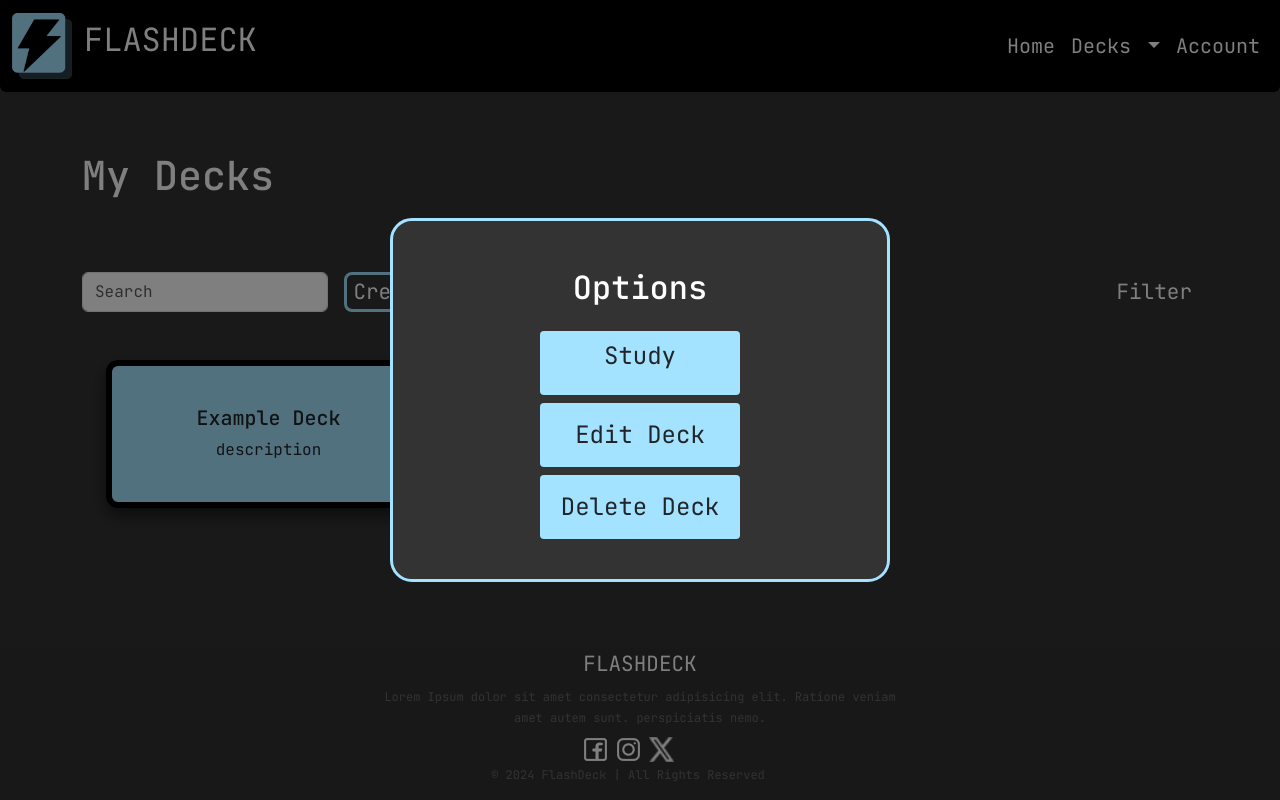
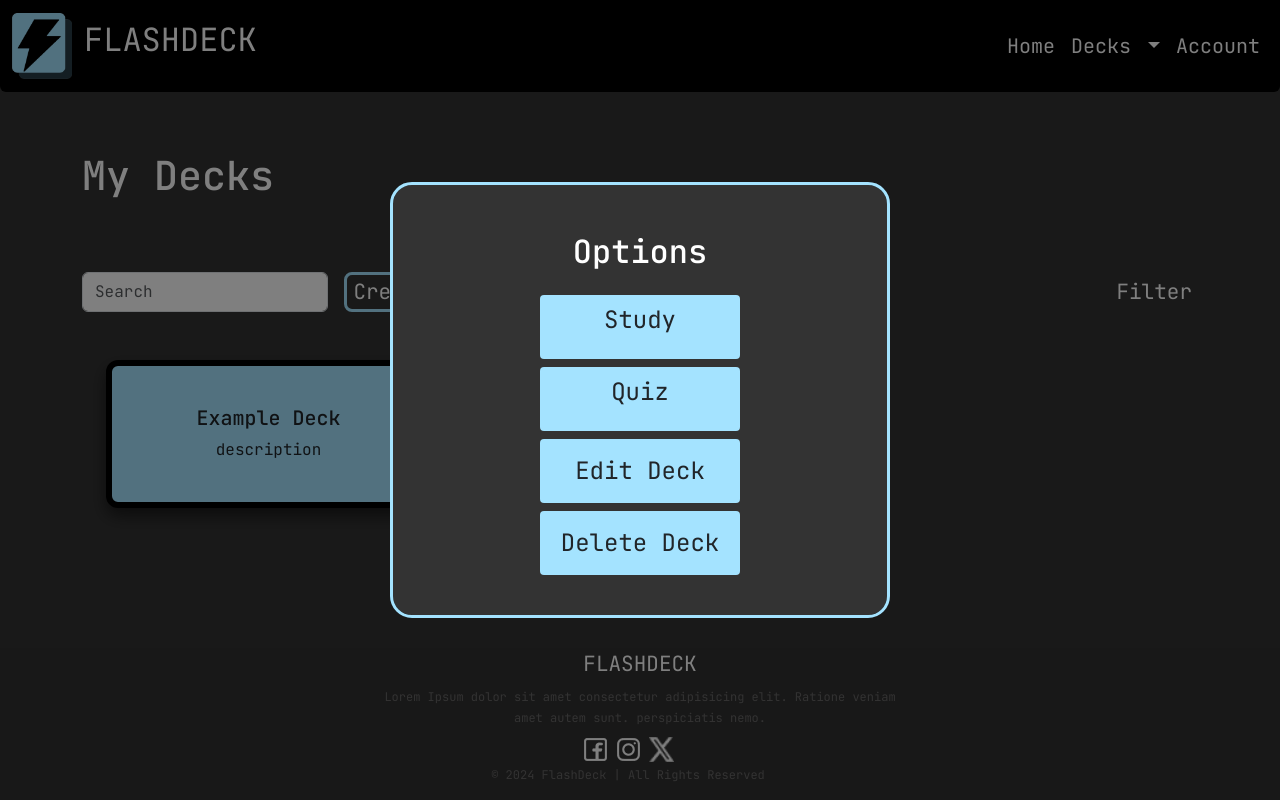
Before and after one commit to JovanniRodriguez/flashcardProject, a Django app: template flashdeck/templates/flashdeck/myDecks.html in a window 1280 px wide, after a click that opens the changed part. Run offline with Django 3.2, Linux system fonts and the light colour scheme; the template is opened without the code that fills it, so the values that code supplies are empty.

Commit message:
added quiz button

```diff
--- a/flashdeck/templates/flashdeck/myDecks.html
+++ b/flashdeck/templates/flashdeck/myDecks.html
@@ -149,6 +149,9 @@
             <a href="study" class="btn studyButton">Study</a>
           </div>
           <div class="row my-2 d-flex justify-content-center">
+            <a href="quiz" class="btn studyButton">Quiz</a>
+          </div>
+          <div class="row my-2 d-flex justify-content-center">
             <button class="btn editDeckButton" data-bs-dismiss="modal" data-bs-toggle="modal" data-bs-target="#editCardModal">Edit Deck</button>
           </div>
           <div class="row my-2 d-flex justify-content-center">
```
